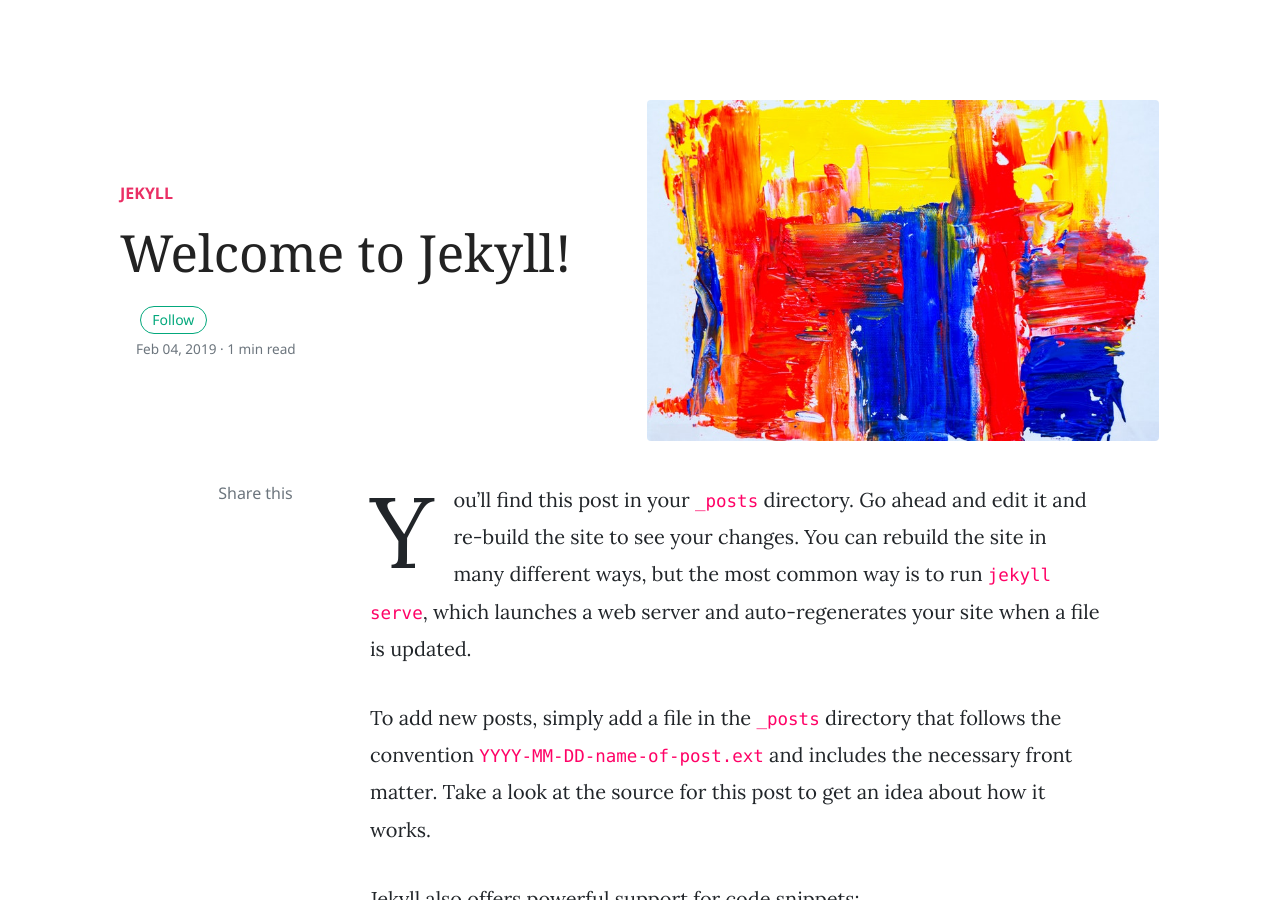
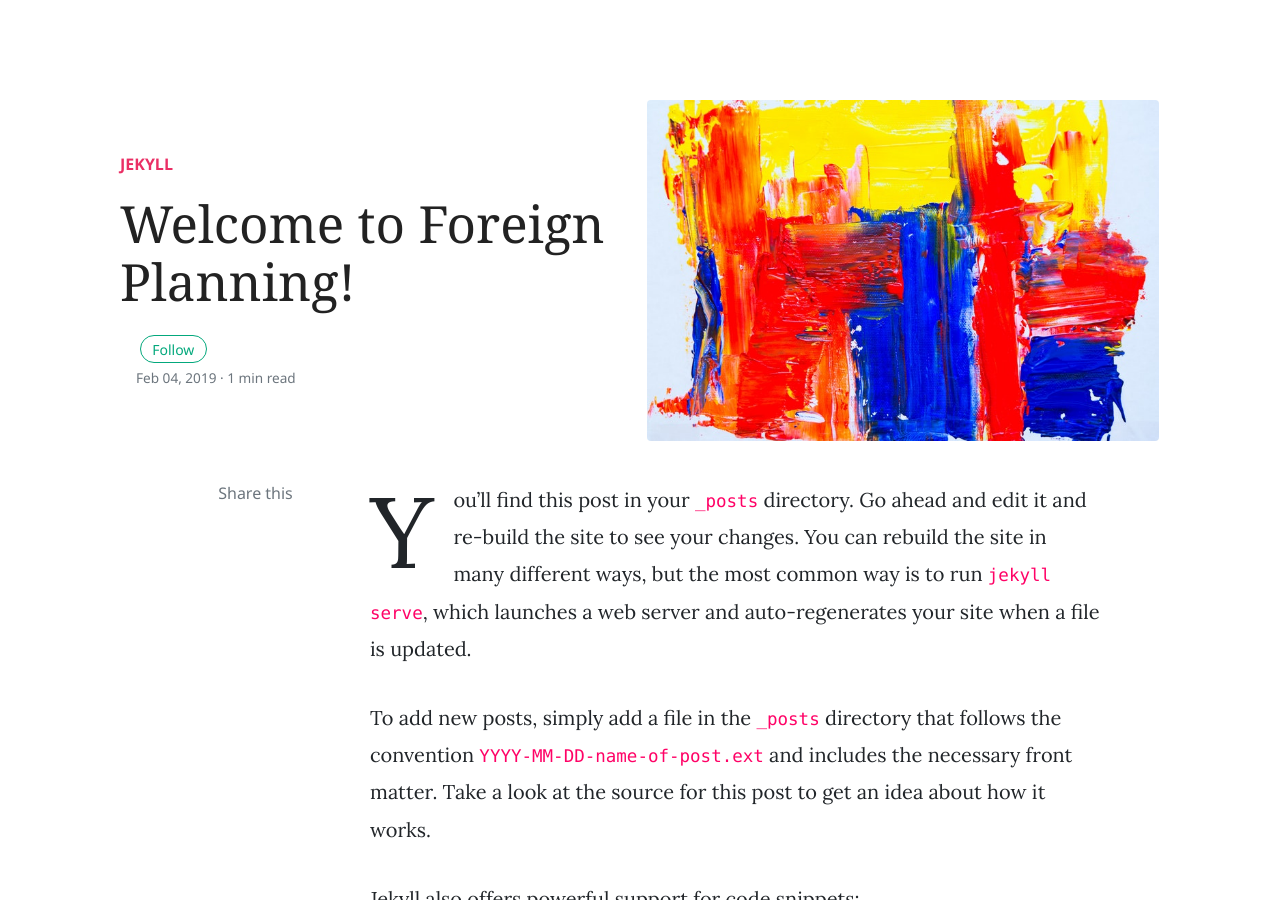
Before and after one commit to tara61062/tara61062.github.io, a Jekyll site: the page built from _posts/2019-02-04-welcome-to-jekyll.markdown, in a window 1280 px wide and 900 px high. Built offline with Jekyll 4.4.1, drawn with Linux system fonts in a browser that asks for light colours; nearby versions of some CDN libraries; comment, search, counter and statistics services are not loaded.

Commit message:
Update 2019-02-04-welcome-to-jekyll.markdown

```diff
--- a/_posts/2019-02-04-welcome-to-jekyll.markdown
+++ b/_posts/2019-02-04-welcome-to-jekyll.markdown
@@ -1,6 +1,6 @@
 ---
 layout: post
-title:  "Welcome to Jekyll!"
+title:  "Welcome to Foreign Planning!"
 categories: [ Jekyll ]
 image: assets/images/demo1.jpg
 ---
```
